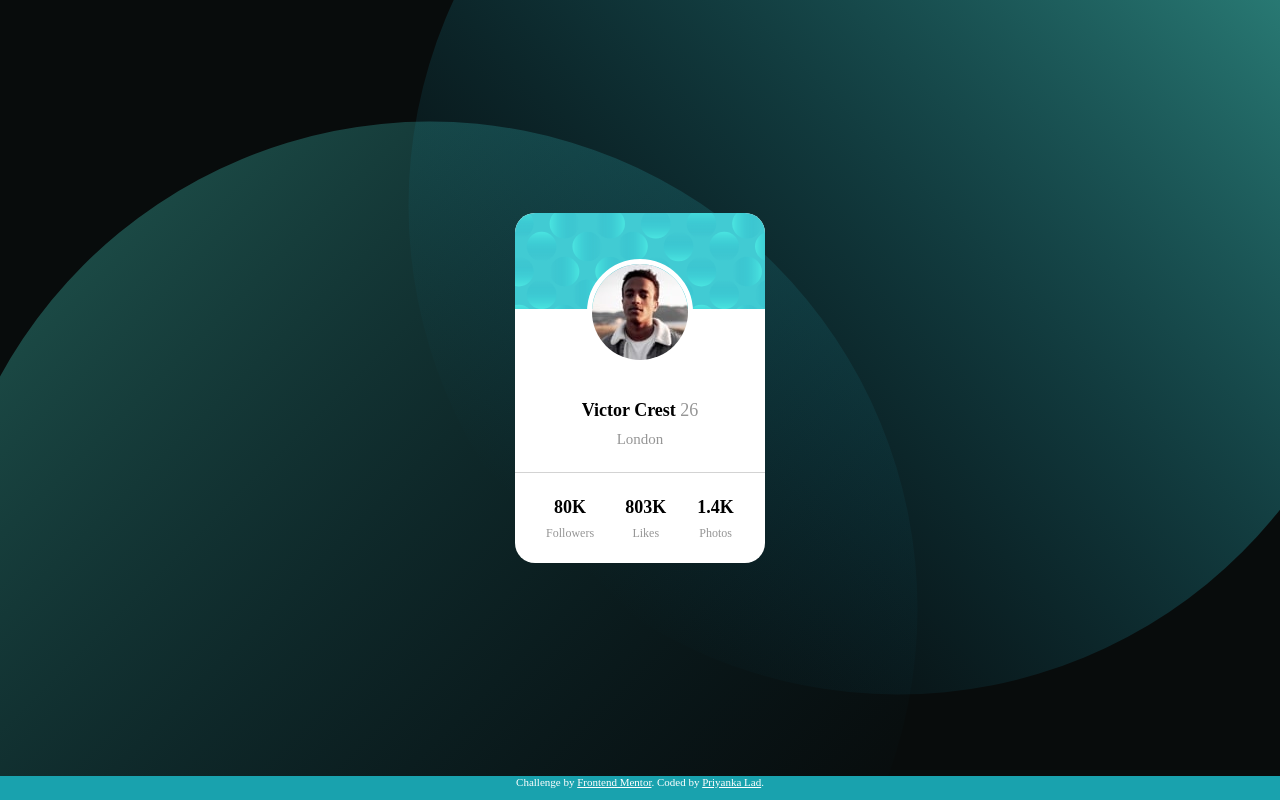
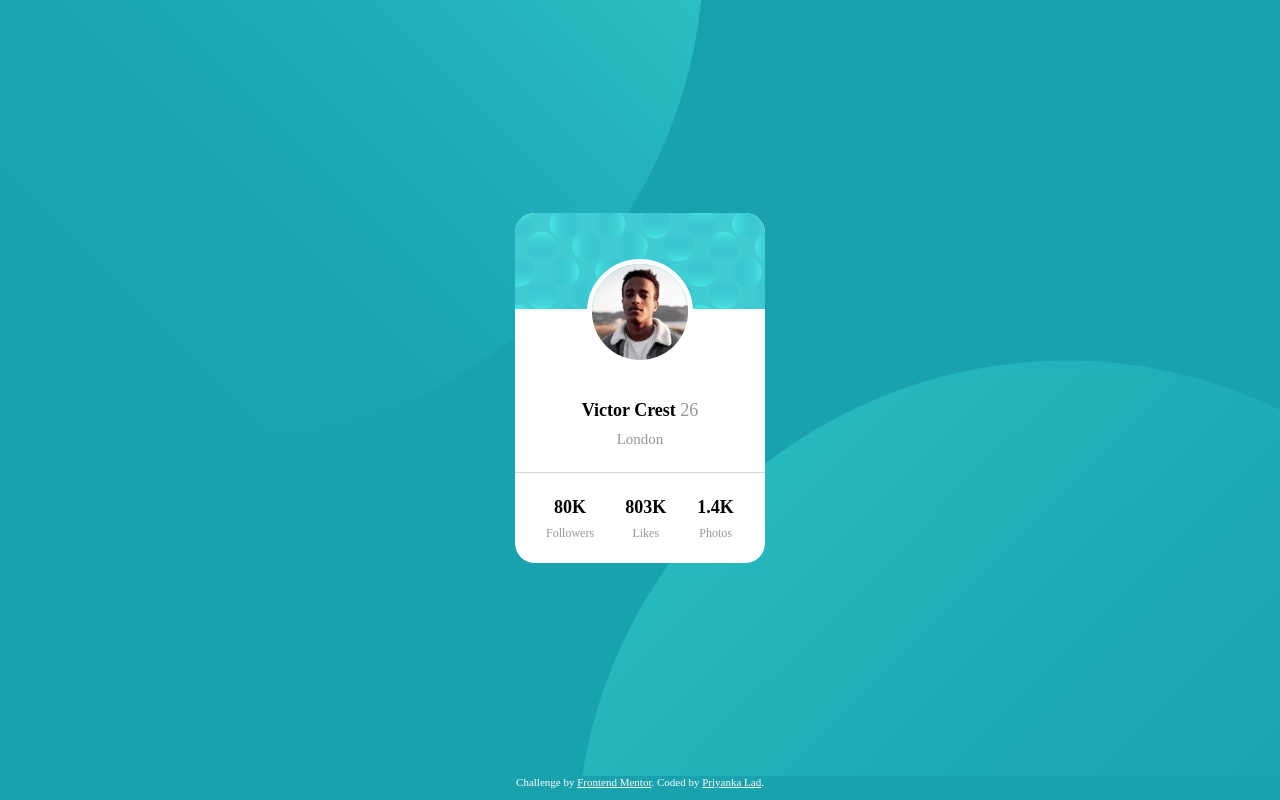
Before and after one commit to priyankalad/profile-card-component, a plain HTML site: page index.html in a window 1280 px wide. Drawn offline with Linux system fonts and the light colour scheme.

Commit message:
improved background img position and card bg image

```diff
--- a/style.css
+++ b/style.css
@@ -9,15 +9,15 @@ body {
   width: 100%;
   font-size: 18px;
   font-family: "Kumbh Sans", "https://fonts.google.com/specimen/Kumbh+Sans";
+  background-color: hsl(185, 75%, 39%);
+  background-image: url("images/bg-pattern-top.svg"),
+    url("images/bg-pattern-bottom.svg");
+  background-repeat: no-repeat, no-repeat;
+  background-position: right 45vw bottom 45vh, left 45vw top 45vh;
 }
 
 .container {
   height: 97%;
-  background-color: hsl(180, 20%, 4%);
-  background-image: url("images/bg-pattern-top.svg"),
-    url("images/bg-pattern-bottom.svg");
-  background-repeat: no-repeat, no-repeat;
-  background-position: 135% 140%, -20% -60%;
   display: flex;
   align-items: center;
   justify-content: center;
@@ -31,13 +31,12 @@ body {
   display: flex;
   flex-direction: column;
   justify-content: stretch;
+  overflow-y: hidden;
 }
 
 .profileBGImage {
   height: 30%;
   flex-direction: column;
-  border-top-left-radius: 20px;
-  border-top-right-radius: 20px;
   background-image: url("images/bg-pattern-card.svg");
 }
 .profileDetails {
@@ -101,7 +100,4 @@ body {
     width: 300px;
     height: 350px;
   }
-  .container {
-    background-position: -50% 230%, 140% -180%;
-  }
 }
```
